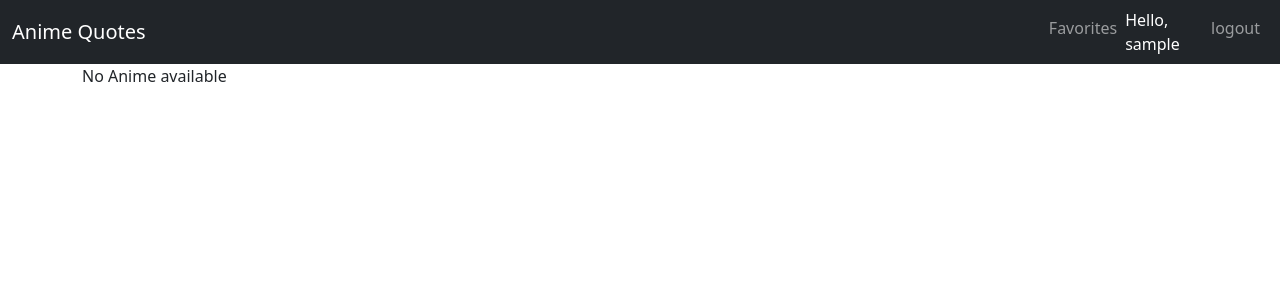
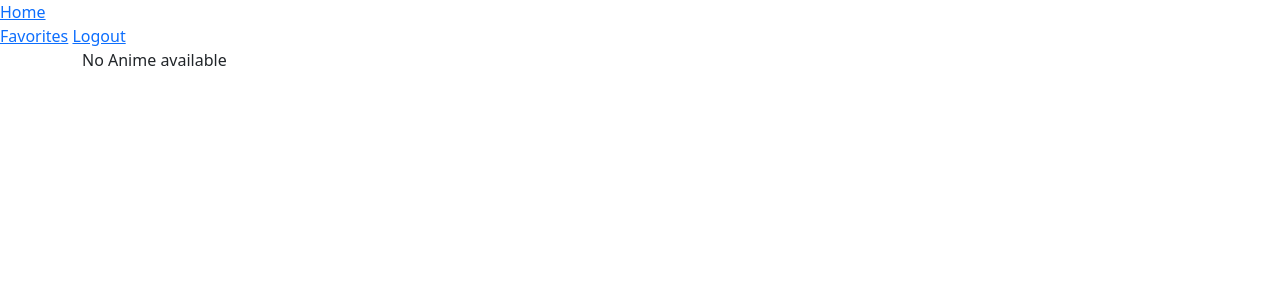
Before and after one commit to MokeHk/Anime_quotes, a Django app: page /anime/ in a window 1280 px wide. Shown: the top 300 px of the page. Run offline with Django 5.2, Linux system fonts and the light colour scheme; the visitor is signed in with stand-in values (Sample User, id 1); data that the repository does not hold is empty.

Commit message:
updated navbar

```diff
--- a/quotes/templates/quotes/navbar.html
+++ b/quotes/templates/quotes/navbar.html
@@ -1,44 +1,13 @@
-<nav class="navbar navbar-expand-lg navbar-dark bg-dark">
-  <div class="container-fluid">
-    <a class="navbar-brand" href="{%url 'home'%}">Anime Quotes</a>
-    <button
-      class="navbar-toggler"
-      type="button"
-      data-bs-toggle="collapse"
-      data-bs-target="#navbarSupportedContent"
-      aria-controls="navbarSupportedContent"
-      aria-expanded="false"
-      aria-label="Toggle navigation"
-    >
-      <span class="navbar-toggler-icon"></span>
-    </button>
-    <div
-      class="collapse navbar-collapse"
-      id="navbarSupportedContent"
-      style="margin-left: 70%"
-    >
-      <ul class="navbar-nav me-auto mb-2 mb-lg-0">
-        {% if user.is_authenticated %}
-        <li class="nav-item">
-          <a class="nav-link" href="#">Favorites</a>
-        </li>
-        <li class="nav-item">
-          <span style="color: white; align-self: center"
-            >Hello, {{ request.user }}</span
-          >
-        </li>
-        <li class="nav-item">
-          <a class="nav-link" href="{% url 'logout' %}">logout</a>
-        </li>
-        {% else %}
-        <li class="nav-item">
-          <a href="{% url 'login' %}" class="nav-link">Login</a>
-        </li>
-        <li class="nav-item">
-          <a href="{% url 'register' %}" class="nav-link">Register</a>
-        </li>
-        {% endif %}
-      </ul>
-    </div>
+<nav id="navbar">
+  <a href="{% url 'home' %}">Home</a>
+  <div id="nav-navs">
+    {% if user.is_authenticated %}
+    <a href="{% url 'favorites' %}">Favorites</a>
+    {% comment %} <span>Hello, {{ request.user }}</span> {% endcomment %}
+    <a href="{% url 'logout' %}">Logout</a>
+    {% else %}
+    <a href="{% url 'login' %}">Login</a>
+    <a href="{% url 'register' %}">Register</a>
+    {%endif%}
   </div>
 </nav>
```
